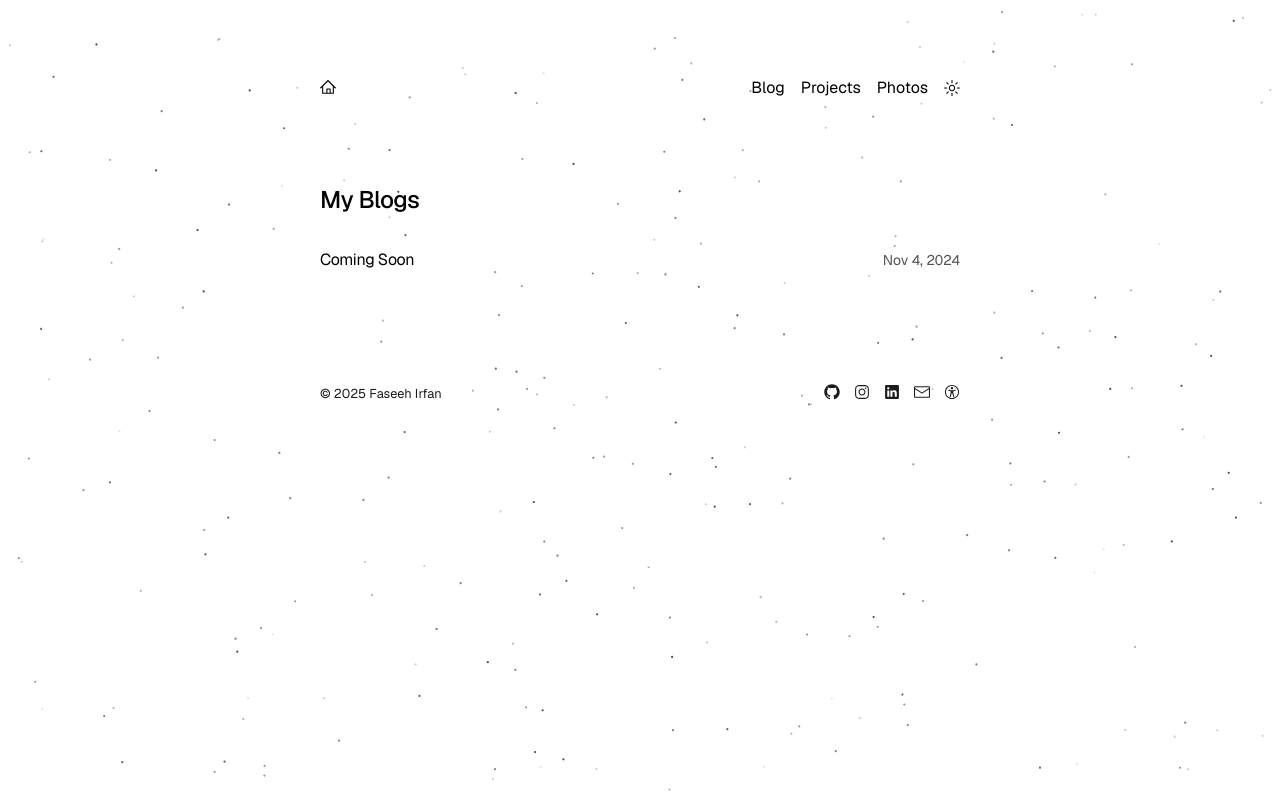
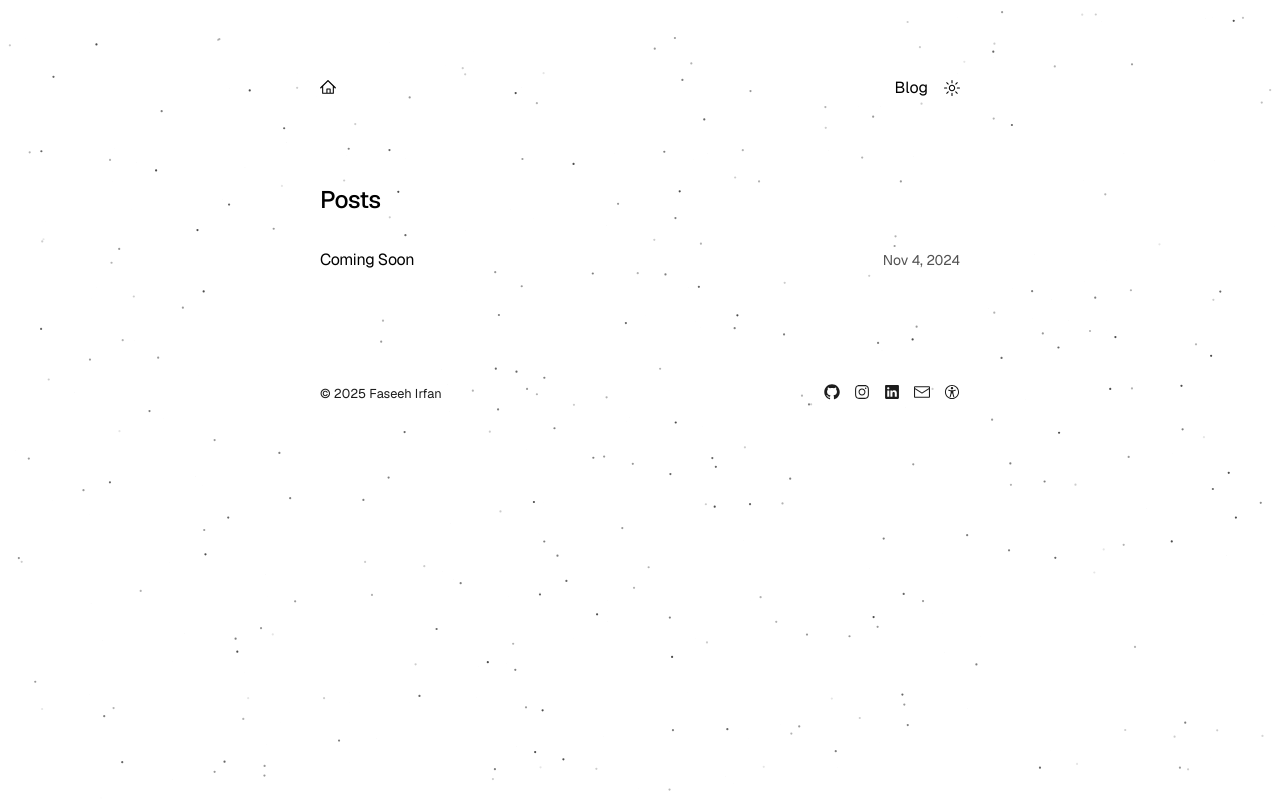
Before and after one commit to faseehirfan/portfolio, a Next.js app: page /blog in a window 1280 px wide. Built offline with nearby package versions, Linux system fonts and the light colour scheme.

Commit message:
Release updates (#2)
* feat: added photos

* feat: lazy load

* update: dont show partitcles in posts

* updates: profilepicture, and header

```diff
--- a/app/blog/page.tsx
+++ b/app/blog/page.tsx
@@ -3,7 +3,7 @@ import Link from "next/link";
 
 export const metadata = {
   title: "Blog",
-  description: "Nextfolio Blog",
+  description: "Faseeh's Blog",
 };
 
 export default function BlogPosts() {
@@ -11,7 +11,7 @@ export default function BlogPosts() {
 
   return (
     <section>
-      <h1 className="mb-8 text-2xl font-medium tracking-tight">My Blogs</h1>
+      <h1 className="mb-8 text-2xl font-medium tracking-tight">Posts</h1>
       <div>
         {allBlogs
           .sort((a, b) => {
--- a/app/components/nav.tsx
+++ b/app/components/nav.tsx
@@ -4,8 +4,8 @@ import { ThemeSwitch } from "./theme-switch";
 
 const navItems = {
   "/blog": { name: "Blog" },
-  "/projects": { name: "Projects" },
-  "/photos": { name: "Photos" },
+  // "/projects": { name: "Projects" },
+  // "/photos": { name: "Photos" },
 };
 
 export function Navbar() {
--- a/app/components/particles.tsx
+++ b/app/components/particles.tsx
@@ -1,6 +1,7 @@
 "use client";
 import { useMousePosition } from "app/lib/mouse";
 import { useTheme } from "next-themes";
+import { usePathname } from "next/navigation";
 import { useEffect, useRef } from "react";
 interface ParticlesProps {
   className?: string;
@@ -16,6 +17,10 @@ export default function Particles({
   ease = 50,
   refresh = false,
 }: ParticlesProps) {
+  const pathname = usePathname(); // Get the current route
+  // Conditionally render Particles based on the route
+  const shouldShowParticles = !pathname?.includes("/blog/");
+  if (!shouldShowParticles) return null;
   const { theme } = useTheme();
   const particleColor = useRef<string>("");
   const canvasRef = useRef<HTMLCanvasElement>(null);
--- a/app/page.tsx
+++ b/app/page.tsx
@@ -5,7 +5,7 @@ export default function Page() {
   return (
     <section>
       <Image
-        src="/profile.png"
+        src="/profile2.png"
         alt="Profile photo"
         className="rounded-full bg-gray-100 block lg:mt-5 mt-0 lg:mb-5 mb-10 mx-auto sm:float-right sm:ml-5 sm:mb-5 grayscale hover:grayscale-0"
         width={160}
```
Also changed, not shown: public/profile2.png (added).
